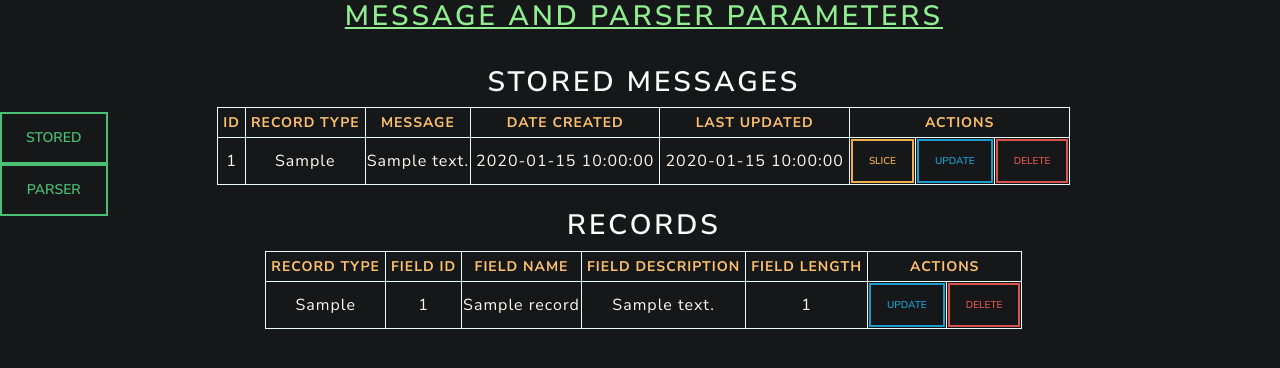
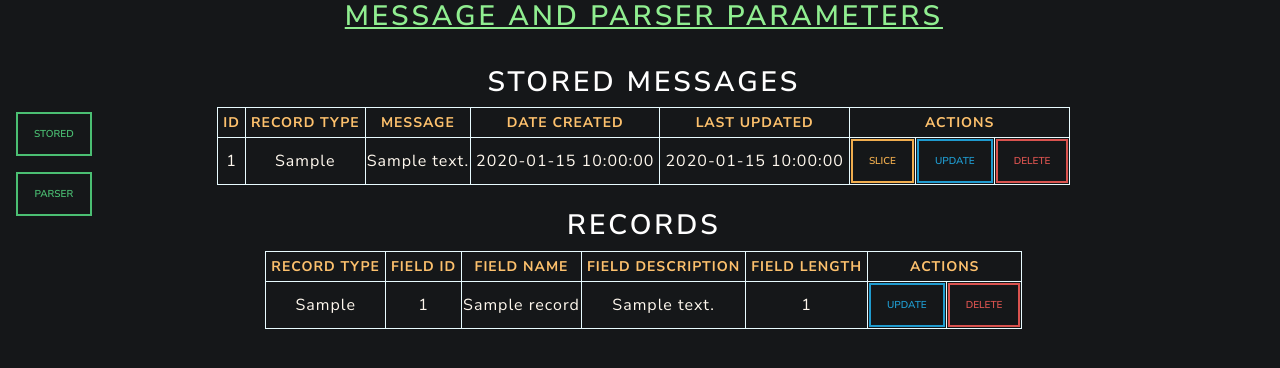
Before and after one commit to icefireturtle/legendparse, a Flask app: page / in a window 1280 px wide. Shown: the top 368 px of the page. Run offline with Flask 3, Linux system fonts and the light colour scheme; tables that the repository leaves empty hold one stand-in row (values such as "Sample post"); some libraries are stand-ins or nearby versions.

Commit message:
fixed nav itself swapping structure and aligning

```diff
--- a/legendparse/templates/nav.html
+++ b/legendparse/templates/nav.html
@@ -1,10 +1,10 @@
 <nav>
     <ul class="nav flex-column nav-pills">
         <li class="nav-item">
-            <button class="btn btn-outline-success btn-sm><a class="nav-link" href="/">Stored</a></button>
+            <a class="nav-link" href="/"><button class="btn btn-outline-success btn-sm">Stored</button></a>
         </li>
         <li class="nav-item">
-            <button class="btn btn-outline-success btn-sm><a class="nav-link" href="/parser">Parser</a>
+            <a class="nav-link" href="/parser"><button class="btn btn-outline-success btn-sm">Parser</button></a>
         </li>
     </ul>
 </nav>
```
